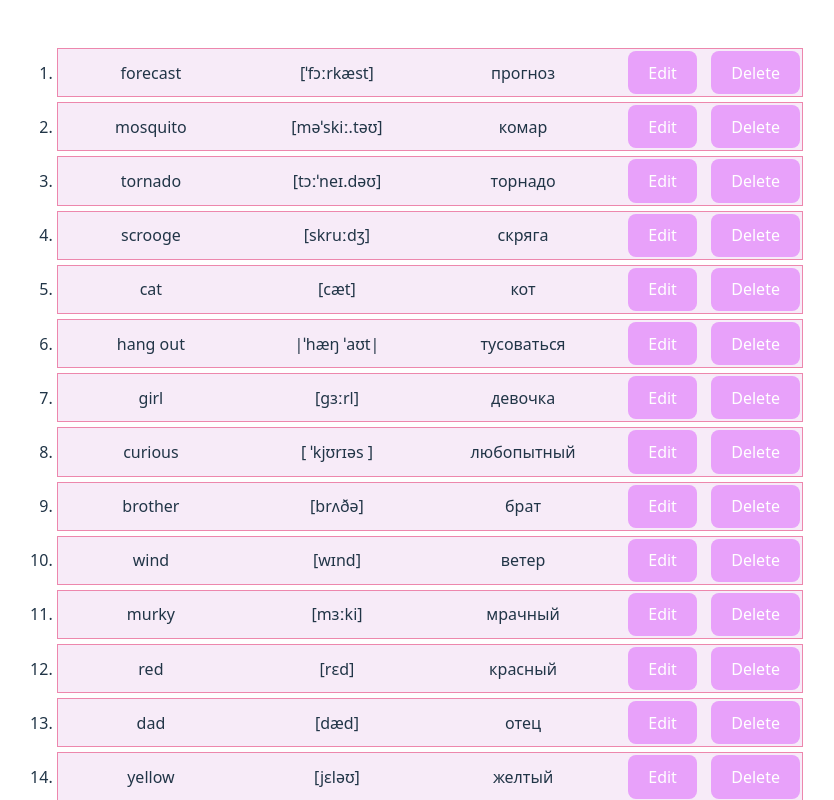
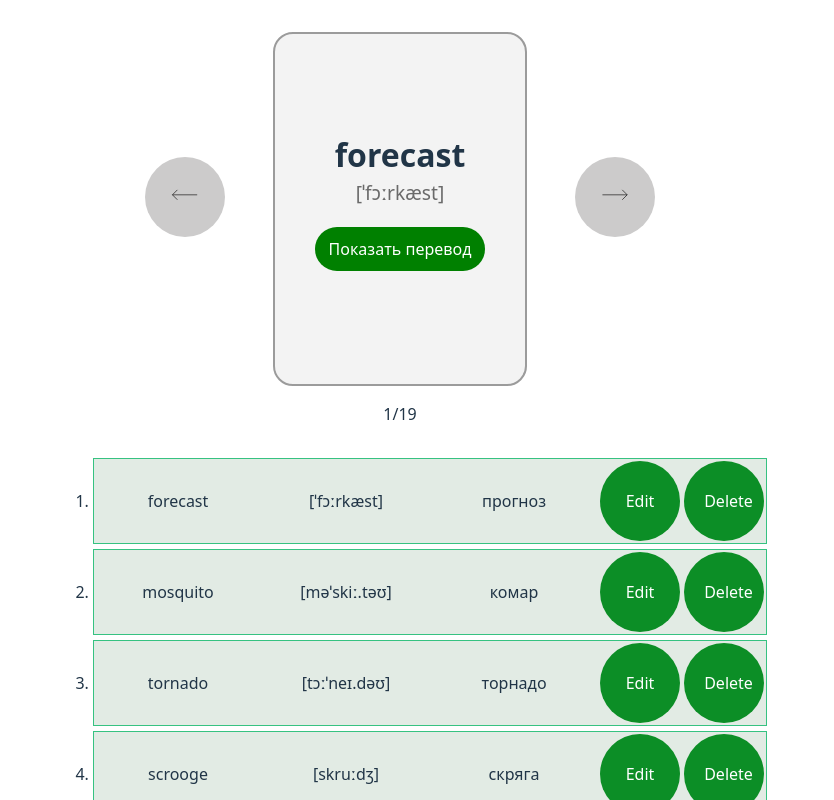
Before and after one commit to Julia024/English-cards, a React (Vite) app: page / in a window 1280 px wide. Shown: the top 800 px of the page, without its empty margins (240-1074 px from the left). Built offline with nearby package versions, Linux system fonts and the light colour scheme.

Commit message:
add useEffect

```diff
--- a/src/App.jsx
+++ b/src/App.jsx
@@ -1,11 +1,12 @@
 import './App.css'
 import CardContainer from './assets/components/cardTable/CardContainer'
 import Slider from './assets/components/cardDisplay/Slider'
+import Arr from './assets/components/Arr'
 
 function App() {
   return (
     <>
-      {/* <Slider/> */}
+      <Slider cards={Arr}/>
       <CardContainer/>
     </>
   )
--- /dev/null
+++ b/src/assets/components/cardDisplay/Buttons.jsx
@@ -0,0 +1,28 @@
+import styles from "./slider.module.css"
+
+const Buttons = ({index, setIndex, cards}) => {
+
+    const next = () => {
+        index < cards.length - 1
+        ? setIndex(index + 1)
+        : setIndex(0)
+    }
+
+    const previous = () => {
+        index > 0
+        ? setIndex(index - 1)
+        : setIndex(cards.length - 1)
+    }
+
+    return (
+        <div className={styles.btns}>
+            <button onClick={previous}  >
+                <svg viewBox="0 0 64 64" xmlns="http://www.w3.org/2000/svg" fill="none" stroke="#000000"><g id="SVGRepo_bgCarrier" strokeWidth="0"></g><g id="SVGRepo_tracerCarrier" strokeLinecap="round" strokeLinejoin="round"></g><g id="SVGRepo_iconCarrier"><polyline points="20 24 12 32 20 40"></polyline><line x1="52" y1="32" x2="12" y2="32"></line></g></svg>
+            </button>
+            <button onClick={next} >
+                <svg viewBox="0 0 64 64" xmlns="http://www.w3.org/2000/svg" fill="none" stroke="#000000"><g id="SVGRepo_bgCarrier" strokeWidth="0"></g><g id="SVGRepo_tracerCarrier" strokeLinecap="round" strokeLinejoin="round"></g><g id="SVGRepo_iconCarrier"><polyline points="44 40 52 32 44 24"></polyline><line x1="52" y1="32" x2="12" y2="32"></line></g></svg>
+            </button>
+        </div>
+    )
+}
+export default Buttons
--- a/src/assets/components/cardDisplay/Slider.jsx
+++ b/src/assets/components/cardDisplay/Slider.jsx
@@ -1,43 +1,43 @@
-import { useState } from "react"
-import Arr from "../Arr"
+import { useState, useEffect } from "react"
+import React from "react"
 import styles from "./slider.module.css"
+import Buttons from "./Buttons"
 
-const Slider = () => {
-    const [index, setIndex] = useState(0)
+
+const Slider = ({cards = [], defaultIndex = 0}) => {
+
+    const [index, setIndex] = useState(defaultIndex)
     const [translate, setTranslate] = useState('Показать перевод')
-    const handleChange = () => {
-        setTranslate(`${currentCard.russian}`)
+
+    const hasCards = cards.length > 0
+    const currentCard = hasCards ? cards[index] : null
+
+
+    const handleTranslate = () => {
+        if (currentCard) {
+            setTranslate(currentCard.russian)
+        }
     }
 
-    const next = () => {
-        if (index < Arr.length - 1) {
-            setIndex(index + 1)
-        }
+    useEffect(() => {
         setTranslate('Показать перевод')
+    }, [index])
+
+    if(!cards || cards.length === 0) {
+        return <div>No cards</div>
     }
-
-    const previous = () => {
-        if (index > 0) {
-            setIndex (index - 1)
-        }
-        setTranslate('Показать перевод')
-    }
-
-    const currentCard = Arr[index]
 
     return (
         <div className={styles.slider} >
             <div className={styles.cardOne} >
                 <h4 className={styles.english} >{currentCard.english}</h4>
                 <p className={styles.transcription} >{currentCard.transcription}</p>
-                <p onClick={handleChange}
+                <p onClick={handleTranslate}
                     className={`${translate === "Показать перевод" ? styles.hidden : styles.shows}`} >
                     {translate}</p>
             </div >
-            <div className={styles.btns}>
-                <button onClick={previous} disabled={index === 0} >Previous</button>
-                <button onClick={next} disabled={index === Arr.length - 1}>Next</button>
-            </div>
+            <Buttons index={index} setIndex={setIndex} cards={cards} />
+            <p>{index + 1}/{cards.length}</p>
         </div>
     )
 }
--- a/src/assets/components/cardDisplay/slider.module.css
+++ b/src/assets/components/cardDisplay/slider.module.css
@@ -41,7 +41,14 @@
 }
 .btns {
     position: absolute;
-    top: 90%;
     transform: translateY(-50%);
-    gap: 20px;
+    display: flex;
+    justify-content: space-between;
+    gap: 350px;
 }
+button {
+    width: 80px;
+    background-color: rgb(204, 203, 203);
+    border-radius: 50px;
+    height: 80px;
+}
--- a/src/assets/components/cardTable/card.module.css
+++ b/src/assets/components/cardTable/card.module.css
@@ -8,13 +8,13 @@
 .card {
     display: grid;
     grid-template-columns: 2fr 2fr 2fr 1fr 1fr;
-    border: 1px solid rgb(237, 135, 173);
+    border: 1px solid rgb(54, 194, 129);
     justify-items: center;
     align-items: baseline;
-    background-color: rgba(241, 220, 242, 0.566);
+    background-color: rgba(204, 219, 207, 0.566);
 }
 .btn {
     margin: 2px;
-    background-color: rgb(232, 161, 250);
+    background-color: rgb(12, 142, 38);
     color: white;
 }
```
